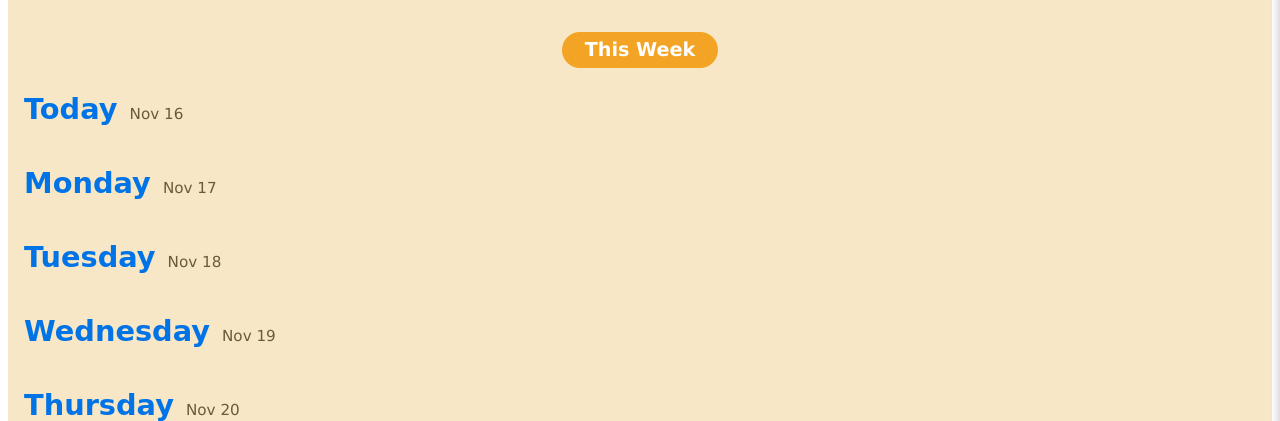
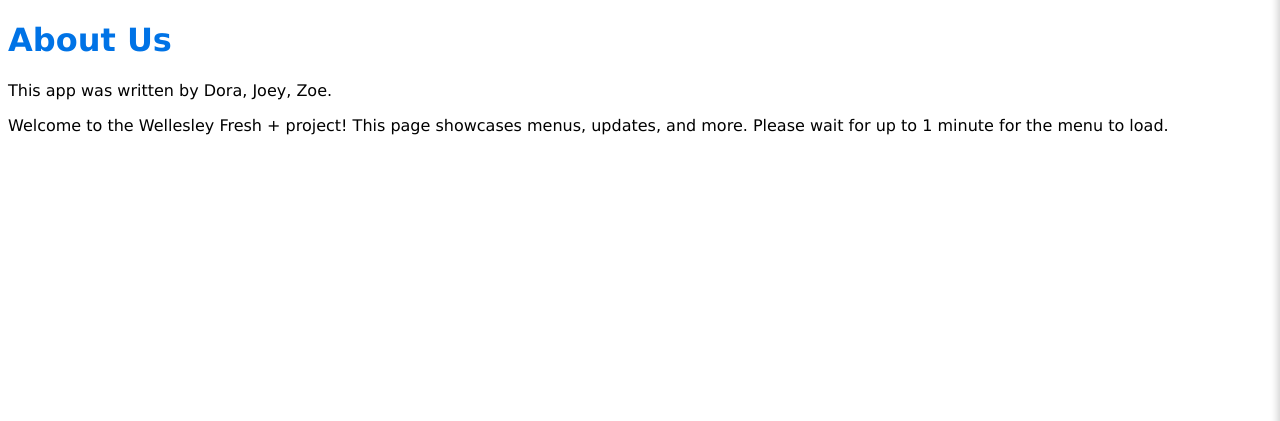
Before and after one commit to Dorajyl/WellesleyFreshPlus, a Flask app: page / in a window 1280 px wide. Shown: the part 48-469 px from the top of the page. Run offline with Flask 3, Linux system fonts and the light colour scheme; data that the repository does not hold is empty.

Commit message:
about page

```diff
--- a/app.py
+++ b/app.py
@@ -41,7 +41,7 @@
 # Ensure the uploads directory exists
 os.makedirs(app.config['UPLOAD_FOLDER'], exist_ok=True)
 
-@app.route('/')
+@app.route('/home/')
 def index():
     DINING_HALLS = {
         95: {  # Bates
@@ -122,7 +122,7 @@
         meal_order=meal_order,
     )
 
-@app.route('/about/')
+@app.route('/')
 def about():
     return render_template('about.html', page_title='About Us')
 
--- a/templates/about.html
+++ b/templates/about.html
@@ -1,8 +1,10 @@
 {% extends "base.html" %}
 
 {% block main_content %}
-<p>Welcome to the Wellesley Fresh + project! This page showcases menus, updates, and more.</p>
 <h1>About Us</h1>
 <p>This app was written by Dora, Joey, Zoe.</p>
+<p>Welcome to the Wellesley Fresh + project! This page showcases menus, updates, and more. Please wait for up to
+    1 minute for the menu to load.
+</p>
 
 {% endblock %}
```
